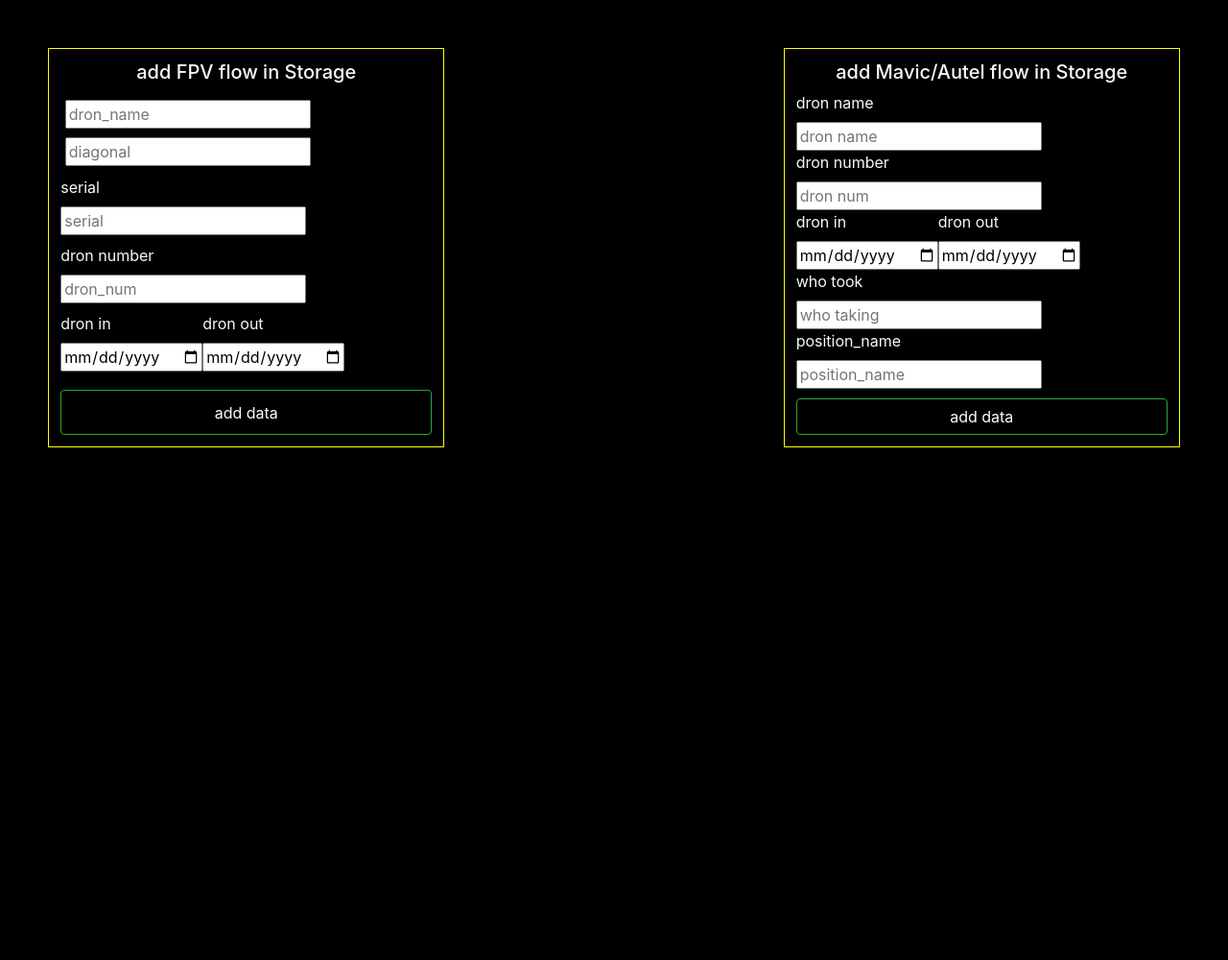
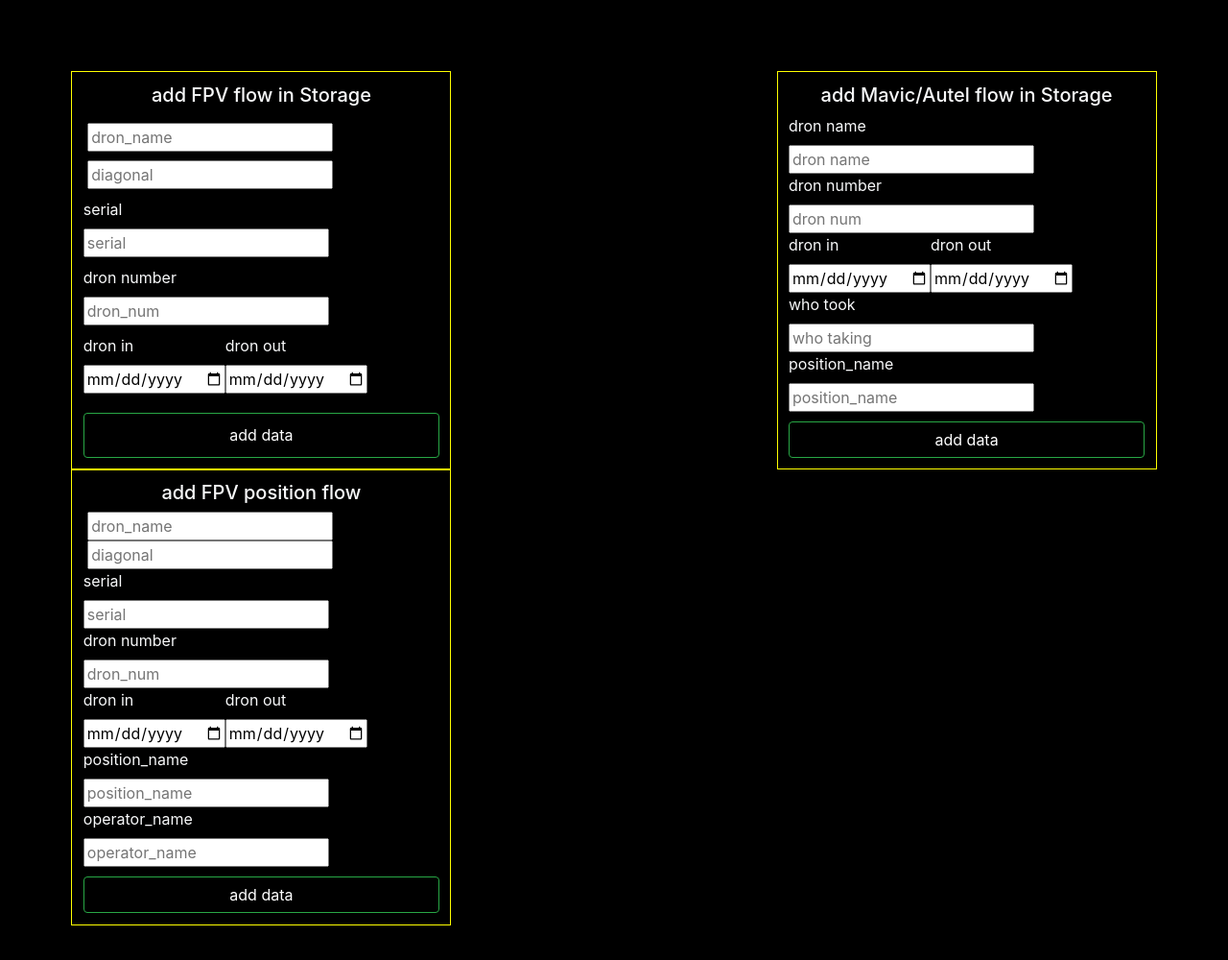
Before and after one commit to leprekon122/CountCRMSystem, a Django app: page /first_page in a window 1280 px wide. Shown: the part 56-1056 px from the top of the page at 96% size. Before the commit the page ends 522 px from the top, so only its background shows below. Run offline with Django 4.2, Linux system fonts and the light colour scheme; the visitor is signed in with stand-in values (Sample User, id 1); some libraries are stand-ins or nearby versions.

Commit message:
1) add fpv_main_order_flow.html 2) add logic for it in views.py 3)also make bussnes logic in logic_views.py 4)add new model in models.py

```diff
--- a/CrmForCount/main_app/admin.py
+++ b/CrmForCount/main_app/admin.py
@@ -1,5 +1,6 @@
 from django.contrib import admin
-from .models import FpvFlowStorage
+from .models import FpvFlowStorage, MainFpvFlowOrder
 
 # Register your models here.
 admin.site.register(FpvFlowStorage)
+admin.site.register(MainFpvFlowOrder)
--- a/CrmForCount/main_app/static/main_app/css/main.css
+++ b/CrmForCount/main_app/static/main_app/css/main.css
@@ -10,18 +10,23 @@
 
 .add_data_block {
                  width: 100%;
-                 padding: 1%;
+
+                 overflow: auto;
+                 padding: 3%;
                  display:flex;
                  flex-direction: row;
                  justify-content: space-between;
+                 flex-wrap: wrap;
 }
 
 .add_fpv_total {
                 width: 35%;
+
                 display: flex;
                 flex-wrap: wrap;
                 border: .5px solid yellow;
                 padding: 1%;
+
 }
 
 
@@ -32,6 +37,11 @@
 
 }
 
+.add_fpv_operator_name {
+                        display: flex;
+                        flex-direction: column;
+}
+
 .add_fpv_total_mini_div{
                         display: flex;
                         flex-direction: column
@@ -39,6 +49,7 @@
 
 .add_mavic_total{
                 width: 35%;
+
                 display: flex;
                 flex-wrap: wrap;
                 border: .5px solid yellow;
@@ -72,3 +83,8 @@
                padding: 3%;
                border-bottom: .5px solid yellow;
 }
+
+
+.main_fpv_order {
+
+}
--- a/CrmForCount/main_app/templates/main_app/first_page.html
+++ b/CrmForCount/main_app/templates/main_app/first_page.html
@@ -5,7 +5,8 @@
 
 {%block content%}
 <div class="container-fluid main">
-    <form method="get">
+    <form method="post">
+        {%csrf_token%}
         <div class="add_data_block">
             <div class="add_fpv_total">
                 <div class="add_fpv_title" >
@@ -35,7 +36,7 @@
                     <label for="dron_out" class="text-light">dron out</label>
                     <input type="date" placeholder="date_out" name="date_out" id="dron_out">
                 </div>
-                <button class="btn btn-success " style="width: 100%; background: transparent; margin-top: 10px;"
+                <button class="btn btn-success" style="width: 100%; background: transparent; margin-top: 10px;"
                         name="add_fpv_storage" type="submit" value="1">add data
                 </button>
             </div>
@@ -74,6 +75,50 @@
                 </button>
             </div>
 
+
+            <div class="add_fpv_total">
+                <div class="add_fpv_title" >
+                    <h5 class="text-light"> add FPV position flow</h5>
+                </div>
+                <div>
+                    <label for="drohn_name2"></label>
+                    <input type="text" placeholder="dron_name" name="dron_name2" id="drohn_name2">
+                </div>
+                <div>
+                    <label for="diag2"></label>
+                    <input type="text" placeholder="diagonal" name="diagonal2" id="diag2">
+                </div>
+                <div class="add_fpv_total_mini_div">
+                    <label for="serial3" class="text-light">serial</label>
+                    <input type="text" placeholder="serial" name="serial2" id="serial3">
+                </div>
+                <div class="add_fpv_total_mini_div">
+                    <label for="dron_num4" class="text-light">dron number</label>
+                    <input type="text" placeholder="dron_num" name="dron_num2" id="dron_num4">
+                </div>
+                <div class="add_fpv_total_mini_div">
+                    <label for="dron_in5" class="text-light">dron in</label>
+                    <input type="date" placeholder="date_in" name="date_in2" id="dron_in5">
+                </div>
+                <div class="add_fpv_total_mini_div">
+                    <label for="dron_out6" class="text-light">dron out</label>
+                    <input type="date" placeholder="date_out" name="date_out2" id="dron_out6">
+                </div>
+                <div class="add_fpv_total_mini_div">
+                    <label for="position_name2" class="text-light">position_name</label>
+                    <input type="text" placeholder="position_name" name="position_name1" id="position_name2">
+                </div>
+                <div class="add_fpv_operator_name">
+                    <label for="operator_name" class="text-light">operator_name</label>
+                    <input type="text" placeholder="operator_name" name="operator_name1" id="operator_name">
+                </div>
+                <button class="btn btn-success " style="width: 100%; background: transparent; margin-top: 10px;"
+                        name="add_fpv_main" type="submit" value="1">add data
+                </button>
+            </div>
+
+
+
         </div>
     </form>
 </div>
--- a/CrmForCount/main_app/templates/main_app/layout_main.html
+++ b/CrmForCount/main_app/templates/main_app/layout_main.html
@@ -48,7 +48,7 @@
                         Orders List
                     </button>
                     <div class="dropdown-menu " aria-labelledby="dropdownMenuButton" style="background-color: black;">
-                        <a class="dropdown-item text-light" href="#">Fpv Flow order</a>
+                        <a class="dropdown-item text-light" href="{% url 'fpv_main_order' %}">Fpv Flow order</a>
                         <a class="dropdown-item text-light" href="#">Mavic/Autel flow order</a>
                         <a class="dropdown-item text-light" href="{% url 'fpv_storage' %}">Flow Fpv in Storage Order</a>
                         <a class="dropdown-item text-light" href="#">Flow Mavic/Autel in Storage Order</a>
--- a/CrmForCount/main_app/urls.py
+++ b/CrmForCount/main_app/urls.py
@@ -8,7 +8,8 @@
 urlpatterns = [
     path('', views.login_page, name='login_page'),
     path('first_page', views.FirstPage.as_view(), name='first_page'),
-    path('fpv_storage', views.FPVFlowInStorage.as_view(), name='fpv_storage')
+    path('fpv_storage', views.FPVFlowInStorage.as_view(), name='fpv_storage'),
+    path('fpv_main_order', views.FpvMainFlowPage.as_view(), name='fpv_main_order')
 ]
 
 urlpatterns += [
--- a/CrmForCount/main_app/views.py
+++ b/CrmForCount/main_app/views.py
@@ -1,4 +1,5 @@
 from rest_framework.views import APIView
+from rest_framework import permissions
 from django.shortcuts import render, redirect
 from django.contrib.auth import authenticate, login
 from .logic_views import CreateFpvStorageNotice, CreateDatasets
@@ -19,23 +20,40 @@
 
 
 class FirstPage(APIView):
+    permission_classes = [permissions.IsAuthenticated]
 
     @staticmethod
     def get(request):
-        add_fpv_storage = request.GET.get('add_fpv_storage')
+        return render(request, "main_app/first_page.html")
+
+    @staticmethod
+    def post(request):
+        add_fpv_main = request.POST.get('add_fpv_main')
+        add_fpv_storage = request.POST.get('add_fpv_storage')
         if add_fpv_storage:
-            logic = CreateFpvStorageNotice(dron_name=request.GET.get('dron_name'), serial=request.GET.get('serial'),
-                                           diagonal=request.GET.get('diagonal'),
-                                           dron_number=int(request.GET.get('dron_num')),
-                                           dron_in=request.GET.get('date_in'),
-                                           dron_out=request.GET.get('date_out'), who_took=request.GET.get('who_took'),
-                                           position_name=request.GET.get('position_name')).create_notice
+            logic = CreateFpvStorageNotice(dron_name=request.POST.get('dron_name'), serial=request.POST.get('serial'),
+                                           diagonal=request.POST.get('diagonal'),
+                                           dron_number=request.POST.get('dron_num'),
+                                           dron_in=request.POST.get('date_in'),
+                                           dron_out=request.POST.get('date_out'), who_took=request.POST.get('who_took'),
+                                           position_name=request.POST.get('position_name')).create_notice
+
+        if add_fpv_main:
+            logic = CreateFpvStorageNotice(dron_name=request.POST.get('dron_name2'), serial=request.POST.get('serial2'),
+                                           diagonal=request.POST.get('diagonal2'),
+                                           dron_number=request.POST.get('dron_num2'),
+                                           dron_in=request.POST.get('date_in2'),
+                                           dron_out=request.POST.get('date_out2'),
+                                           position_name=request.POST.get(
+                                               'position_name1'),
+                                           operator_name=(request.POST.get('operator_name1'))).creation_dataset_for_fpv_main_order()
 
         return render(request, "main_app/first_page.html")
 
 
 class FPVFlowInStorage(APIView):
     objects = None
+    permission_classes = [permissions.IsAuthenticated]
 
     @staticmethod
     def get(request):
@@ -65,3 +83,16 @@
 
             return render(request, "main_app/fpv_storage_page.html", logik.CreateSetForFpvStorageOrder())
         return render(request, "main_app/fpv_storage_page.html", {'model': FpvFlowStorage.objects.all().values()})
+
+
+class FpvMainFlowPage(APIView):
+    permission_classes = [permissions.IsAuthenticated]
+
+    @staticmethod
+    def get(request):
+        logic = CreateDatasets.fpv_main_order_flow(self=None)
+        return render(request, "main_app/fpv_main_order_flow.html", logic)
+
+    @staticmethod
+    def post(request):
+        return render(request, "main_app/fpv_main_order_flow.html")
```
Also changed, not shown: CrmForCount/main_app/logic_views.py (+16 -2 lines), CrmForCount/main_app/models.py (+19 -2 lines), CrmForCount/main_app/templates/main_app/fpv_main_order_flow.html (added, +59 -0 lines).
